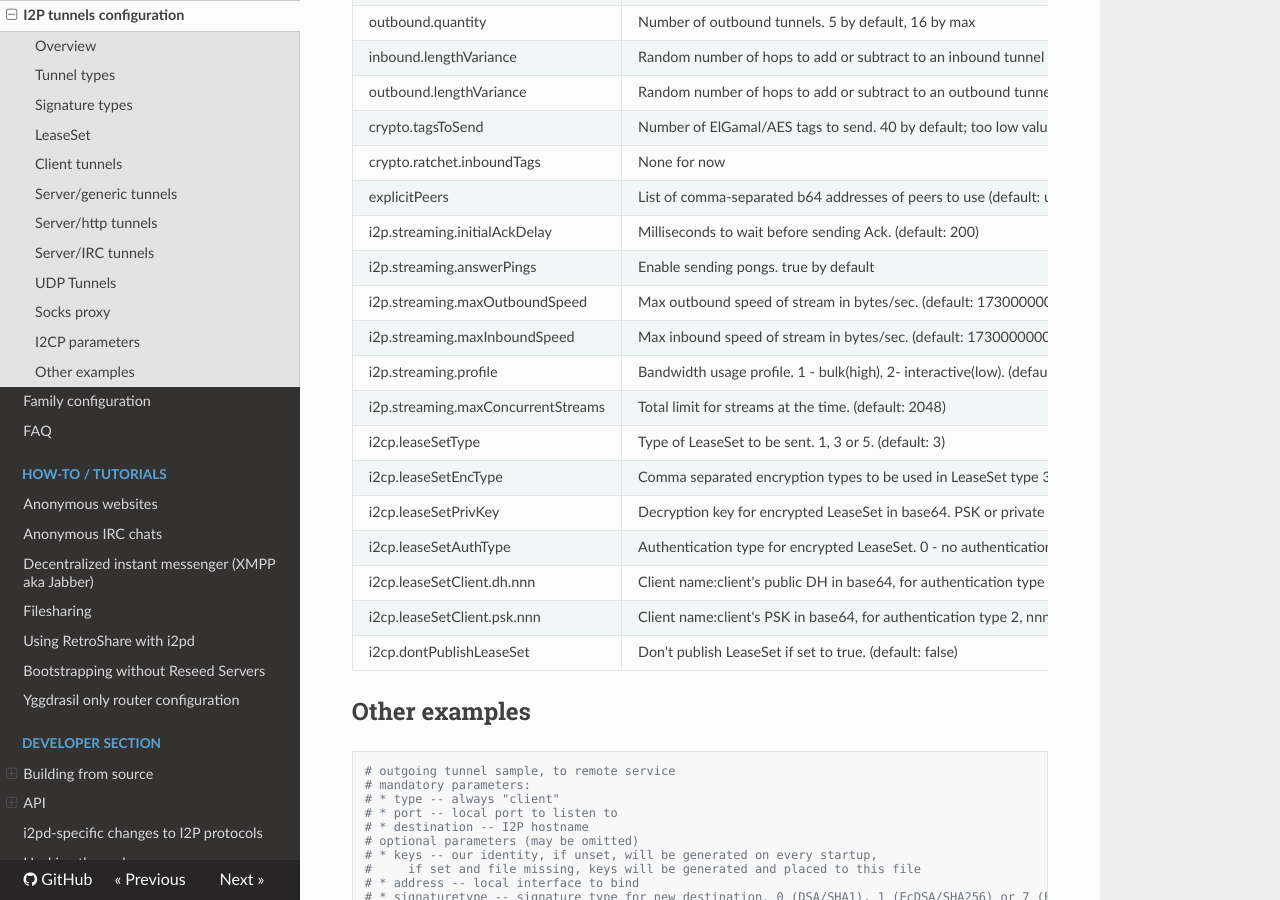
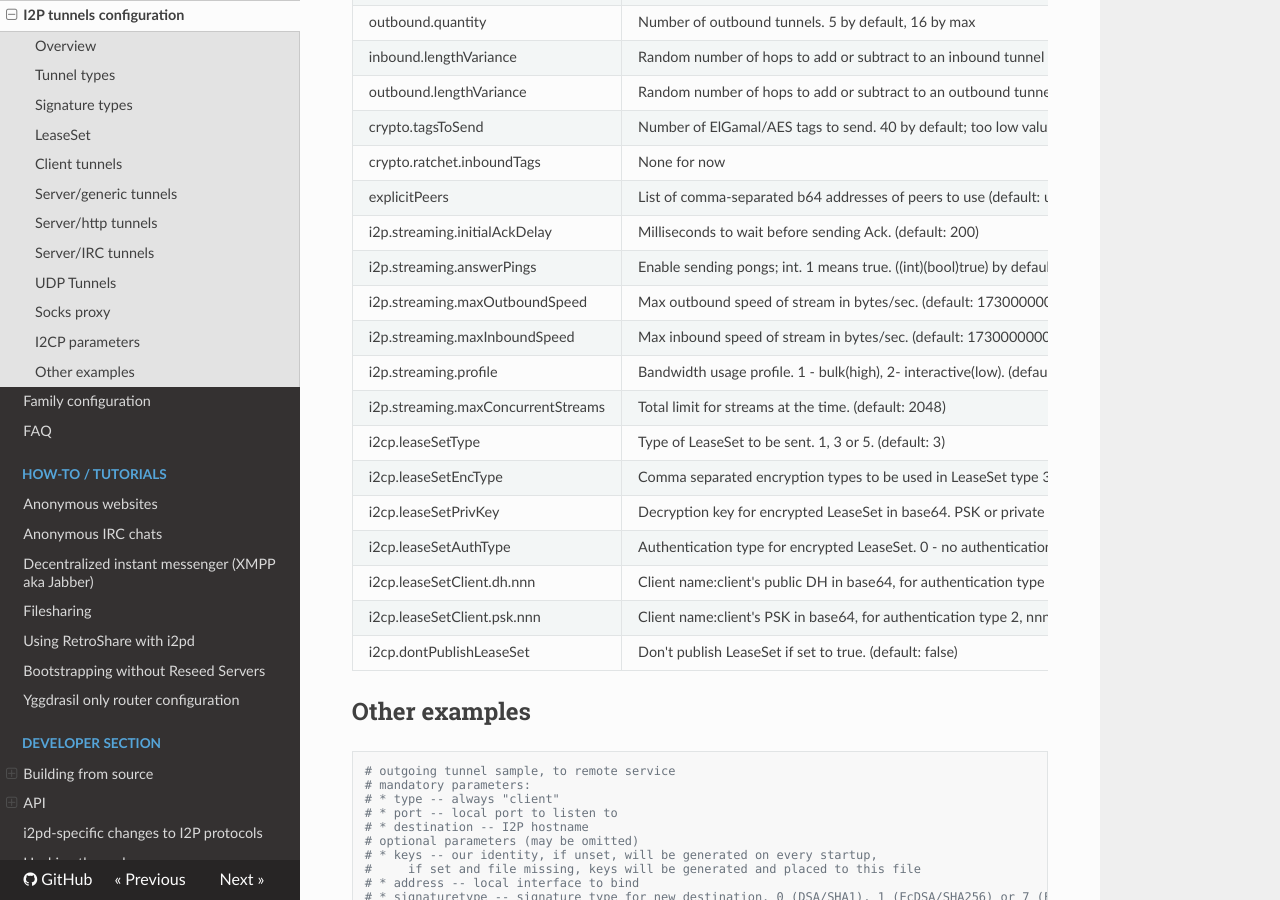
Before and after one commit to PurpleI2P/i2pd_docs_en, an MkDocs documentation site: the page built from docs/user-guide/tunnels.md, in a window 1280 px wide and 900 px high, scrolled down 6301 px. Built offline with MkDocs 1.6.1, drawn with Linux system fonts in a browser that asks for light colours; nearby versions of some CDN libraries.

Commit message:
Fix tunnels.md: i2p.streaming.answerPings value config format has changed.
https://github.com/PurpleI2P/i2pd-qt/issues/124
https://github.com/PurpleI2P/i2pd/blob/openssl/libi2pd/Destination.cpp#L1090

```diff
--- a/docs/user-guide/tunnels.md
+++ b/docs/user-guide/tunnels.md
@@ -261,7 +261,7 @@ crypto.tagsToSend             | Number of ElGamal/AES tags to send. 40 by defaul
 crypto.ratchet.inboundTags    | None for now
 explicitPeers                 | List of comma-separated b64 addresses of peers to use (default: unset)
 i2p.streaming.initialAckDelay | Milliseconds to wait before sending Ack. (default: 200)
-i2p.streaming.answerPings     | Enable sending pongs. true by default
+i2p.streaming.answerPings     | Enable sending pongs; int. 1 means true. ((int)(bool)true) by default
 i2p.streaming.maxOutboundSpeed| Max outbound speed of stream in bytes/sec. (default: 1730000000)
 i2p.streaming.maxInboundSpeed | Max inbound speed of stream in bytes/sec. (default: 1730000000)
 i2p.streaming.profile         | Bandwidth usage profile. 1 - bulk(high), 2- interactive(low). (default: 1)
```
